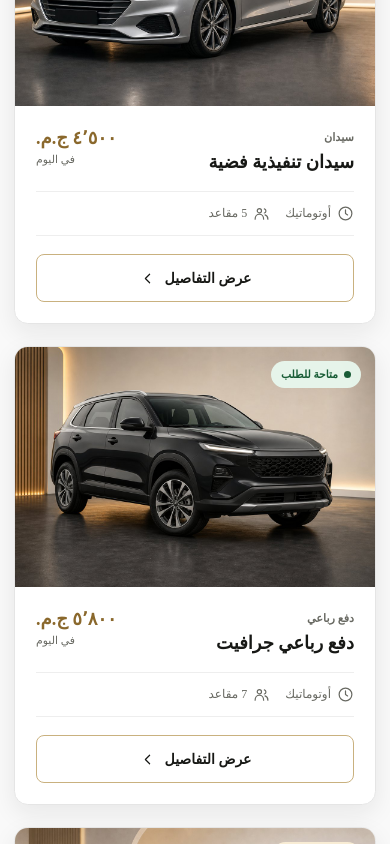
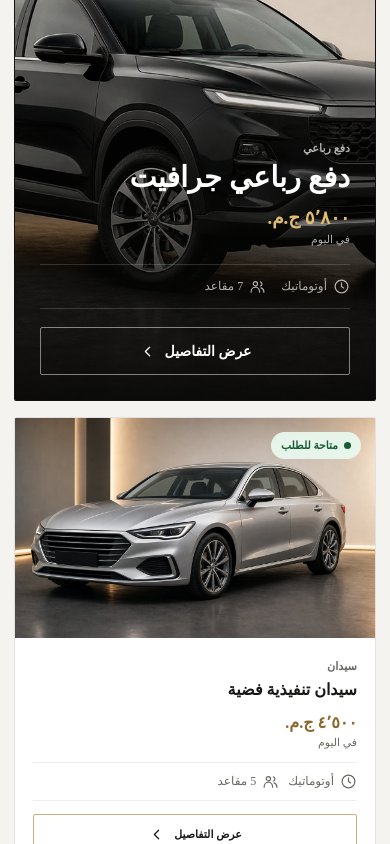
Before and after one commit to sasa221/RAHAL, a Next.js app in the folder apps/web/: page / in a window 390 px wide. Shown: the part 1400-2244 px from the top of the page. Built offline with nearby package versions, Linux system fonts and the light colour scheme.

Commit message:
feat: elevate homepage fleet showcase

```diff
--- a/apps/web/app/globals.css
+++ b/apps/web/app/globals.css
@@ -1275,6 +1275,222 @@ select {
   }
 }
 
+/* Fleet showcase: one confident lead vehicle with two supporting choices. */
+.fleet-section {
+  padding-block: clamp(6.5rem, 10vw, 9rem);
+  background: #f4f3ef;
+}
+
+.fleet-showcase {
+  display: grid;
+  grid-template-columns: minmax(0, 1.48fr) minmax(330px, 0.72fr);
+  gap: 16px;
+  min-height: 640px;
+}
+
+.fleet-showcase__supporting {
+  display: grid;
+  grid-template-rows: repeat(2, minmax(0, 1fr));
+  gap: 16px;
+}
+
+.fleet-showcase .vehicle-card {
+  position: relative;
+  border-color: rgb(29 28 25 / 13%);
+  border-radius: 2px;
+  box-shadow: none;
+}
+
+.vehicle-card--featured {
+  min-height: 640px;
+  color: #fff;
+  background: #111;
+}
+
+.vehicle-card--featured .vehicle-card__media {
+  position: absolute;
+  inset: 0;
+  aspect-ratio: auto;
+}
+
+.vehicle-card--featured .vehicle-card__media::after {
+  content: "";
+  position: absolute;
+  inset: 0;
+  background: linear-gradient(0deg, rgb(8 8 7 / 94%) 0%, rgb(8 8 7 / 34%) 44%, transparent 68%);
+}
+
+.vehicle-card--featured .vehicle-card__media img {
+  filter: saturate(0.78) contrast(1.04);
+}
+
+.vehicle-card--featured .vehicle-card__body {
+  position: absolute;
+  z-index: 2;
+  inset-inline: 0;
+  inset-block-end: 0;
+  padding: clamp(25px, 4vw, 44px);
+}
+
+.vehicle-card--featured .vehicle-card__category,
+.vehicle-card--featured .vehicle-card__price small,
+.vehicle-card--featured .vehicle-card__specs {
+  color: rgb(255 255 255 / 68%);
+}
+
+.vehicle-card--featured h3 {
+  max-width: 540px;
+  font-size: clamp(1.8rem, 3vw, 3rem);
+  line-height: 1.08;
+}
+
+.vehicle-card--featured .vehicle-card__price strong {
+  color: #e1bd74;
+  font-size: clamp(1.15rem, 2vw, 1.65rem);
+}
+
+.vehicle-card--featured .vehicle-card__specs {
+  max-width: 540px;
+  border-color: rgb(255 255 255 / 16%);
+}
+
+.vehicle-card--featured .button--outline {
+  width: max-content;
+  min-width: 190px;
+  color: #fff;
+  border-color: rgb(255 255 255 / 48%);
+  border-radius: 2px;
+}
+
+.vehicle-card--featured .button--outline:hover {
+  color: #17130a;
+  background: #d3b16c;
+  border-color: #d3b16c;
+}
+
+.vehicle-card--compact {
+  display: grid;
+  grid-template-columns: minmax(140px, 0.92fr) minmax(0, 1.08fr);
+  min-height: 0;
+}
+
+.vehicle-card--compact .vehicle-card__media {
+  aspect-ratio: auto;
+}
+
+.vehicle-card--compact .vehicle-card__body {
+  display: flex;
+  flex-direction: column;
+  justify-content: center;
+  padding: clamp(18px, 2.2vw, 26px);
+}
+
+.vehicle-card--compact .vehicle-card__heading {
+  display: block;
+}
+
+.vehicle-card--compact h3 {
+  font-size: clamp(1rem, 1.45vw, 1.25rem);
+  line-height: 1.22;
+}
+
+.vehicle-card--compact .vehicle-card__price {
+  margin-top: 13px;
+  text-align: start;
+}
+
+.vehicle-card--compact .vehicle-card__price strong {
+  font-size: 1rem;
+}
+
+.vehicle-card--compact .vehicle-card__specs {
+  gap: 9px;
+  margin: 13px 0;
+  padding-block: 10px;
+}
+
+.vehicle-card--compact .button--outline {
+  min-height: 42px;
+  margin-top: auto;
+  padding: 8px 12px;
+  border-radius: 2px;
+  font-size: 0.68rem;
+}
+
+@media (max-width: 1100px) {
+  .fleet-showcase {
+    grid-template-columns: minmax(0, 1.25fr) minmax(300px, 0.75fr);
+    min-height: 580px;
+  }
+
+  .vehicle-card--featured {
+    min-height: 580px;
+  }
+
+  .vehicle-card--compact {
+    grid-template-columns: 1fr;
+  }
+
+  .vehicle-card--compact .vehicle-card__media {
+    min-height: 135px;
+  }
+
+  .vehicle-card--compact .vehicle-card__specs {
+    display: none;
+  }
+}
+
+@media (max-width: 900px) {
+  .fleet-showcase {
+    grid-template-columns: 1fr;
+  }
+
+  .fleet-showcase__supporting {
+    grid-template-columns: repeat(2, minmax(0, 1fr));
+    grid-template-rows: none;
+  }
+
+  .vehicle-card--compact {
+    display: block;
+  }
+
+  .vehicle-card--compact .vehicle-card__media {
+    min-height: 220px;
+  }
+
+  .vehicle-card--compact .vehicle-card__specs {
+    display: flex;
+  }
+}
+
+@media (max-width: 680px) {
+  .fleet-section {
+    padding-block: 5rem;
+  }
+
+  .fleet-showcase,
+  .fleet-showcase__supporting {
+    grid-template-columns: 1fr;
+  }
+
+  .vehicle-card--featured {
+    min-height: 520px;
+  }
+
+  .vehicle-card--featured .vehicle-card__heading {
+    display: block;
+  }
+
+  .vehicle-card--featured .vehicle-card__price {
+    margin-top: 14px;
+    text-align: start;
+  }
+
+  .vehicle-card--featured .button--outline {
+    width: 100%;
+  }
+}
+
 @media (min-width: 1600px) {
   :root {
     --container: 1420px;
--- a/apps/web/components/public-home.tsx
+++ b/apps/web/components/public-home.tsx
@@ -177,21 +177,33 @@ export function VehicleCard({
   locale,
   vehicle,
   detailsQuery,
+  featured = false,
+  compact = false,
 }: {
   locale: PublicLocale;
   vehicle: (typeof publicVehicles)[number];
   detailsQuery?: string;
+  featured?: boolean;
+  compact?: boolean;
 }) {
   const content = getPublicContent(locale);
   const isAvailable = vehicle.status === "available";
 
   return (
-    <article className="vehicle-card" data-reveal data-tilt>
+    <article
+      className={`vehicle-card${featured ? " vehicle-card--featured" : ""}${compact ? " vehicle-card--compact" : ""}`}
+      data-reveal
+      data-tilt
+    >
       <div className="vehicle-card__media">
         <Image
           alt={vehicle.imageAlt[locale]}
           fill
-          sizes="(max-width: 760px) 100vw, (max-width: 1100px) 50vw, 33vw"
+          sizes={
+            featured
+              ? "(max-width: 760px) 100vw, (max-width: 1100px) 60vw, 65vw"
+              : "(max-width: 760px) 100vw, (max-width: 1100px) 40vw, 35vw"
+          }
           src={vehicle.image}
         />
         <span className={`status-badge status-badge--${vehicle.status}`}>
@@ -297,6 +309,8 @@ export function Footer({ locale }: PublicHomeProps) {
 
 export function PublicHome({ locale }: PublicHomeProps) {
   const content = getPublicContent(locale);
+  const featuredVehicle = publicVehicles.find((vehicle) => vehicle.id === "graphite-suv")!;
+  const supportingVehicles = publicVehicles.filter((vehicle) => vehicle.id !== featuredVehicle.id);
 
   return (
     <div className="public-site" dir={content.dir} lang={content.htmlLang}>
@@ -359,10 +373,13 @@ export function PublicHome({ locale }: PublicHomeProps) {
                 <Icon name="arrow" size={17} />
               </a>
             </div>
-            <div className="vehicle-grid">
-              {publicVehicles.map((vehicle) => (
-                <VehicleCard key={vehicle.id} locale={locale} vehicle={vehicle} />
-              ))}
+            <div className="fleet-showcase">
+              <VehicleCard featured locale={locale} vehicle={featuredVehicle} />
+              <div className="fleet-showcase__supporting">
+                {supportingVehicles.map((vehicle) => (
+                  <VehicleCard compact key={vehicle.id} locale={locale} vehicle={vehicle} />
+                ))}
+              </div>
             </div>
           </div>
         </section>
--- a/apps/web/lib/public-content.ts
+++ b/apps/web/lib/public-content.ts
@@ -122,7 +122,7 @@ const shared = {
     dateHint: "اختر تاريخًا صالحًا",
     fleetEyebrow: "سيارات مختارة",
     fleetTitle: "أسطول يناسب كل مشوار",
-    fleetCopy: "بيانات تجريبية لحين إضافة أسطول رحال الفعلي.",
+    fleetCopy: "اختيارات مدروسة للراحة والمساحة وطبيعة كل مشوار.",
     viewAll: "عرض كل السيارات",
     available: "متاحة للطلب",
     review: "قيد المراجعة",
@@ -201,7 +201,7 @@ const shared = {
     dateHint: "Choose a valid date",
     fleetEyebrow: "Curated vehicles",
     fleetTitle: "A fleet for every journey",
-    fleetCopy: "Fictional demo data until the real Rahal fleet is added.",
+    fleetCopy: "Considered choices for comfort, space, and the way you prefer to travel.",
     viewAll: "View all vehicles",
     available: "Available to request",
     review: "Under review",
```
Also changed, not shown: 1 other file (tests, documents, lock files or other folders).
